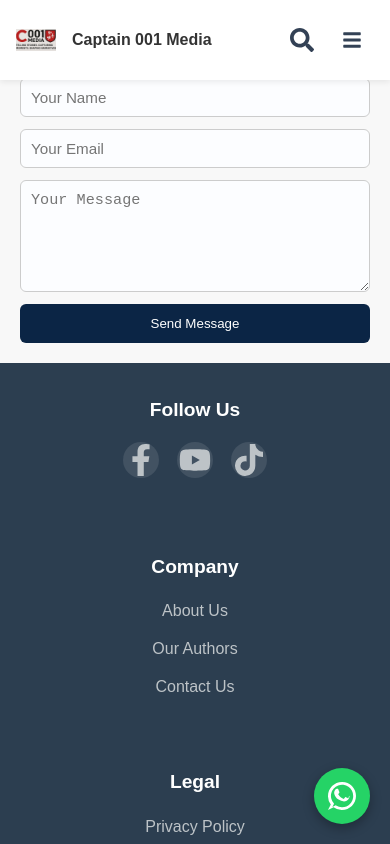
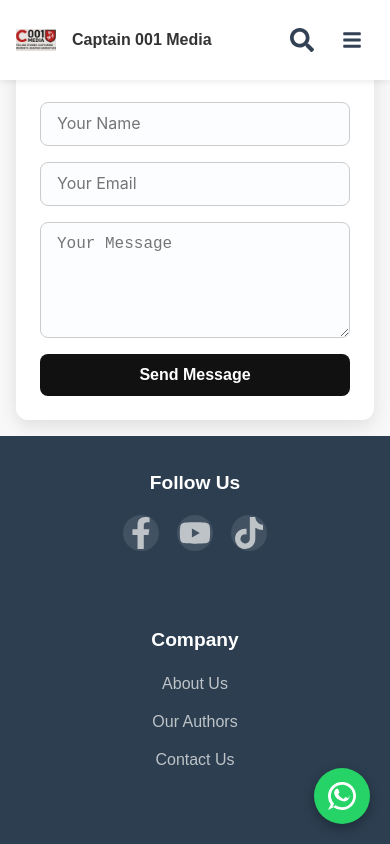
Before and after one commit to samprinc/captain001-fnd, a React (Vite) app: page /contact in a window 390 px wide. Shown: the top 844 px of the page. Built offline with nearby package versions, Linux system fonts and the light colour scheme.

Commit message:
update maintenace

```diff
--- a/src/pages/Contact.css
+++ b/src/pages/Contact.css
@@ -1,36 +1,141 @@
+/* ===== Container ===== */
 .contact-container {
   max-width: 600px;
-  margin: 0 auto;
-  padding: 20px;
+  margin: 2rem auto;
+  margin-top: 90px;
+  padding: 2rem;
+  background-color: #fff;
+  border-radius: 12px;
+  box-shadow: 0 6px 18px rgba(0, 0, 0, 0.1);
+  font-family: "Inter", sans-serif;
+  color: #111;
 }
 
+/* ===== Heading ===== */
 .contact-container h2 {
+  font-size: 2rem;
+  font-weight: 700;
   text-align: center;
-  margin-bottom: 20px;
+  margin-bottom: 1.5rem;
 }
 
+/* ===== Form ===== */
 .contact-container form {
   display: flex;
   flex-direction: column;
-  gap: 12px;
+  gap: 1rem;
 }
 
+/* ===== Inputs and Textarea ===== */
 .contact-container input,
 .contact-container textarea {
-  padding: 10px;
+  padding: 0.75rem 1rem;
   border: 1px solid #ccc;
-  border-radius: 6px;
+  border-radius: 8px;
+  font-size: 1rem;
+  transition: border-color 0.3s, box-shadow 0.3s;
 }
 
+.contact-container input:focus,
+.contact-container textarea:focus {
+  outline: none;
+  border-color: #111;
+  box-shadow: 0 0 0 2px rgba(17, 17, 17, 0.1);
+}
+
+/* ===== Submit Button ===== */
 .contact-container button {
-  padding: 12px;
-  background-color: #0b2545;
-  color: white;
+  padding: 0.75rem 1rem;
+  background-color: #111;
+  color: #fff;
   border: none;
-  border-radius: 6px;
+  border-radius: 8px;
+  font-size: 1rem;
+  font-weight: 600;
   cursor: pointer;
+  transition: background-color 0.3s, transform 0.2s;
 }
 
 .contact-container button:hover {
-  background-color: #103c67;
+  background-color: #333;
+  transform: translateY(-2px);
 }
+
+.contact-container input:-ms-input-placeholder {
+  font-family: "Inter", sans-serif;
+}
+.contact-container input::-webkit-input-placeholder {
+  font-family: "Inter", sans-serif;
+}
+.contact-container input::placeholder {
+  font-family: "Inter", sans-serif;
+}
+.contact-container input:-ms-input-placeholder {
+  font-family: "Inter", sans-serif;
+}
+.contact-container input::-ms-input-placeholder {
+  font-family: "Inter", sans-serif;
+}
+
+/* ===== Responsive ===== */
+@media (max-width: 480px) {
+  .contact-container {
+    padding: 1.5rem;
+    margin: 1rem;
+    margin-top: 90px;
+  }
+
+  .contact-container h2 {
+    font-size: 1.5rem;
+  }
+}
+@media (max-width: 480px) {
+  .contact-container {
+    padding: 1.5rem;
+    margin: 1rem;
+  }
+
+  .contact-container h2 {
+    font-size: 1.5rem;
+  }
+}
+@media (max-width: 360px) {
+  .contact-container {
+    padding: 1rem;
+    margin: 0.5rem;
+  }
+
+  .contact-container h2 {
+    font-size: 1.25rem;
+  }
+}
+@media (max-width: 360px) {
+  .contact-container {
+    padding: 1rem;
+    margin: 0.5rem;
+  }
+
+  .contact-container h2 {
+    font-size: 1.25rem;
+  }
+}
+@media (max-width: 320px) {
+  .contact-container {
+    padding: 0.75rem;
+    margin: 0.5rem;
+  }
+
+  .contact-container h2 {
+    font-size: 1.1rem;
+  }
+}
+@media (max-width: 320px) {
+  .contact-container {
+    padding: 0.75rem;
+    margin: 0.5rem;
+  }
+
+  .contact-container h2 {
+    font-size: 1.1rem;
+  }
+}
```
